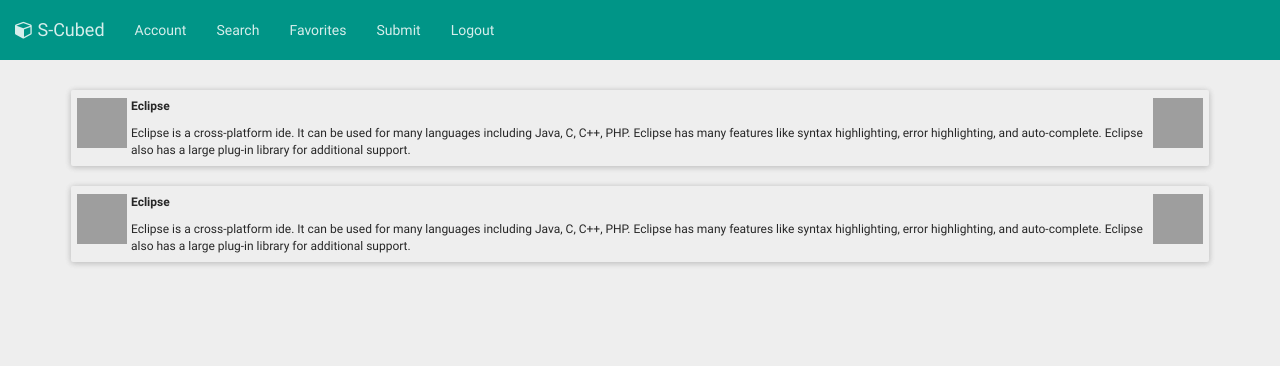
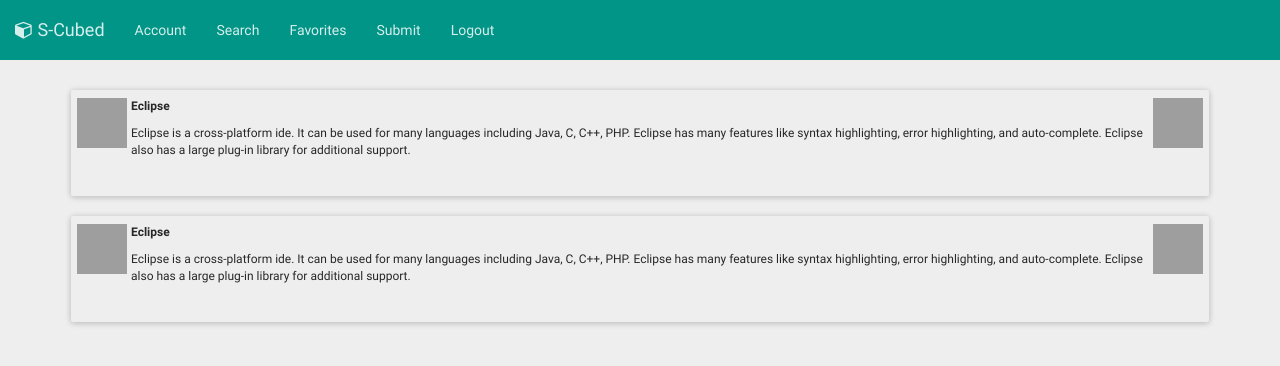
Before and after one commit to cheble/S-Cubed, a Jekyll site: the page built from SearchResults.html, in a window 1280 px wide. Shown: the top 366 px of the page. Built offline with Jekyll 4.4.1, drawn with Linux system fonts in a browser that asks for light colours; nearby versions of some CDN libraries; library files that are not in the unit come from our copies; Markdown is read by kramdown in place of the engine named in the settings; grey boxes are pictures that could not be loaded.

Commit message:
search results page

```diff
--- a/_includes/tile.html
+++ b/_includes/tile.html
@@ -5,7 +5,7 @@
           <img class="media-object" src="{{include.value.image}}">
       </div>
       <div class="tile_img right">
-          <img class="media-object" src="{{include.value.image}}">
+          <img src="{{include.value.image}}">
       </div>
       <div class="tile_title">
         <p>{{include.value.name}}</p>
@@ -14,5 +14,8 @@
         <p>{{include.value.details}}</p>
       </div>
     </div>
+    <div class="tile_south">
+
+    </div>
   </a>
 </div>
--- a/css/main.css
+++ b/css/main.css
@@ -67,7 +67,17 @@ body {
   text-overflow: ellipsis;
   text-align: left;
   font-size: 12px;
-  height: 5em;
+  height: 5.5em;
+  overflow: hidden;
+}
+
+.tile_south {
+  white-space: normal;
+  text-transform: none;
+  text-overflow: ellipsis;
+  text-align: left;
+  font-size: 12px;
+  height: 2em;
   overflow: hidden;
 }
 
```
